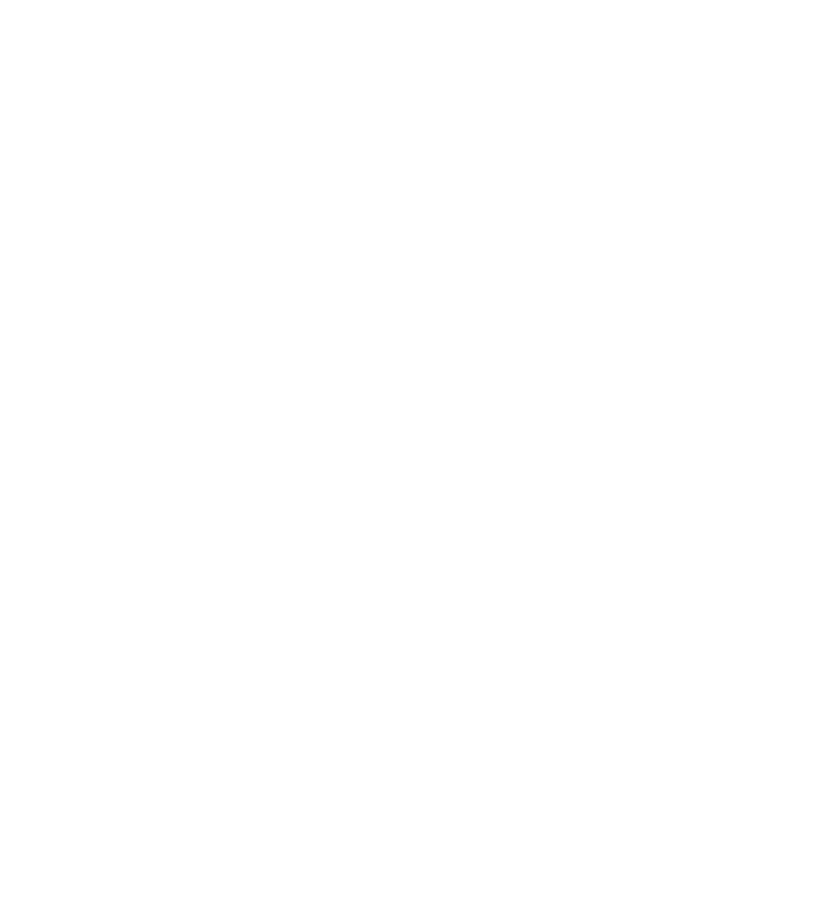
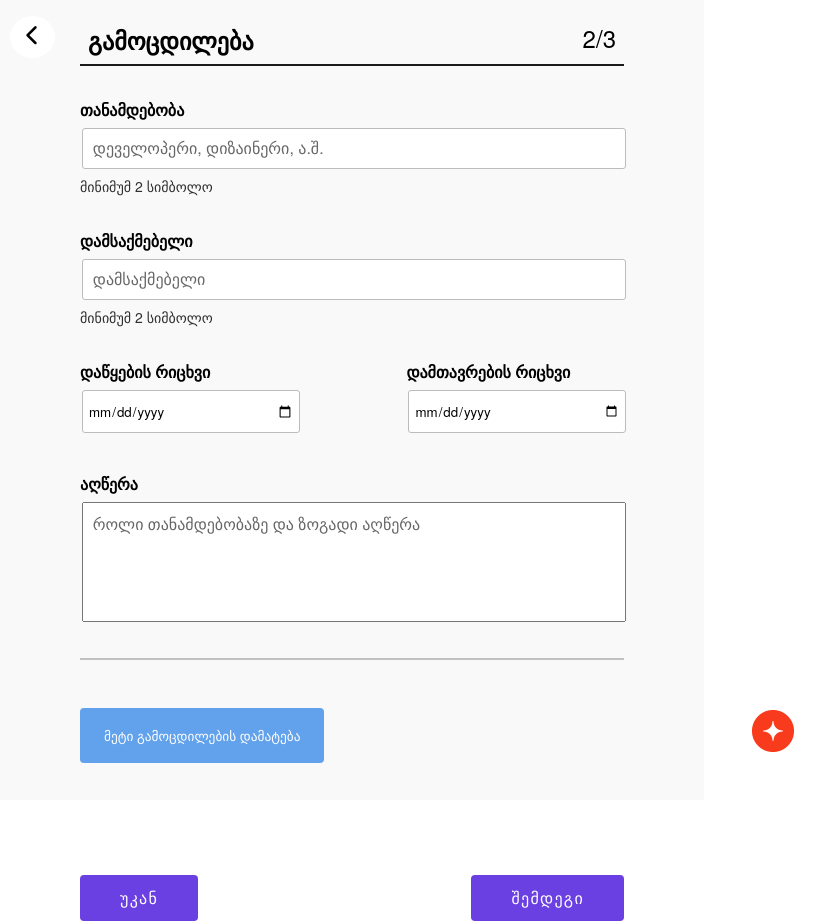
Before and after one commit to nikaKh12/resume-builder, a React (Create React App) app: page /experience in a window 1280 px wide. Before the commit this address had no page. Shown: the whole page, without its empty margins (0-831 px from the left). Before the commit the page ends 800 px from the top, so only its background shows below. Built offline with nearby package versions, Linux system fonts and the light colour scheme; a web font is replaced by a local one.

Commit message:
Added experience page and refactored some code

```diff
--- a/src/App.css
+++ b/src/App.css
@@ -332,3 +332,79 @@ textarea {
 #upload-preview[src] {
   display: block;
 }
+
+/* Experience */
+.experience {
+  width: 100%;
+  display: flex;
+}
+.experience-info-form {
+  width: 55%;
+  background-color: #f9f9f9;
+  padding: 1em 5em;
+  height: 100vh;
+}
+.experience-info-form input {
+  border: 1px solid #bcbcbc;
+  border-radius: 3px;
+}
+.experience-info-form input,
+.experience-info-form textarea {
+  width: 100%;
+  margin: 7px 2px;
+  padding: 10px 5px;
+}
+.experience-form-header {
+  display: flex;
+  justify-content: space-between;
+  margin: 0.6em 0.5em;
+}
+
+.duration {
+  display: flex;
+  justify-content: space-between;
+  margin-top: 2em;
+}
+.duration input {
+  width: 100%;
+  margin: 7px 2px;
+  padding: 10px 5px;
+}
+
+.exp {
+  justify-content: space-between;
+}
+
+.add-more-experience {
+  margin-top: 3em;
+}
+.add {
+  background-color: #62a1eb;
+  color: white;
+  border: none;
+  padding: 18px 24px;
+  outline: none;
+  cursor: pointer;
+  border-radius: 4px;
+}
+
+.duration-container {
+  display: flex;
+  justify-content: space-between;
+}
+
+.duration-start,
+.duration-end {
+  width: 40%;
+}
+
+.position-container,
+.employer-container,
+.duration-container,
+.description-container {
+  margin-top: 2em;
+}
+
+.description-container textarea {
+  height: 15vh;
+}
--- a/src/App.js
+++ b/src/App.js
@@ -1,6 +1,7 @@
 import React from "react";
 import HomePage from "./pages/HomePage";
 import PrivateInfo from "./pages/PrivateInfo";
+import Experience from "./pages/Experience";
 import { Routes, Route } from "react-router-dom";
 import "./App.css";
 
@@ -10,6 +11,7 @@ function App() {
       <Routes>
         <Route exact path="/" element={<HomePage />}></Route>
         <Route path="/private-info" element={<PrivateInfo />}></Route>
+        <Route path="/experience" element={<Experience />}></Route>
       </Routes>
     </div>
   );
--- a/src/Context/Context.js
+++ b/src/Context/Context.js
@@ -14,7 +14,8 @@ function ContextProvider({ children }) {
   const [pictureCheck, setPictureCheck] = useState(false);
   const [mailCheck, setMailCheck] = useState(false);
   const [phoneCheck, setPhoneCheck] = useState(false);
-  let [plus, setPlus] = useState("");
+  const [plus, setPlus] = useState("");
+  const [privateInfoValidated, setPrivateInfoValidated] = useState(false);
   const [formData, setFormData] = useState({
     firstName: "",
     lastName: "",
@@ -171,6 +172,8 @@ function ContextProvider({ children }) {
         resetData,
         validatePictureSuccess,
         setValidatePictureSuccess,
+        privateInfoValidated,
+        setPrivateInfoValidated,
       }}
     >
       {children}
--- /dev/null
+++ b/src/components/ExperienceForm.jsx
@@ -0,0 +1,134 @@
+import React, { useContext, useRef, useEffect } from "react";
+import FormHeader from "./FormHeader";
+import { Link } from "react-router-dom";
+import { Context } from "../Context/Context";
+import { InputField } from "./InputField";
+import { PrivatePicture } from "./PrivatePicture";
+import { AboutMe } from "./AboutMe";
+import { Email } from "./Email";
+import { Phone } from "./Phone";
+import { PrivateInfoBtn } from "./PrivateInfoBtn";
+import {
+  regex,
+  phoneRegex,
+  toggleValidation,
+  changeColor,
+  setBorder,
+} from "../helper/Helper";
+
+export default function PrivateInfoForm() {
+  const {
+    validateNameSuccess,
+    setValidateNameSuccess,
+    validateLastNameSuccess,
+    setValidateLastNameSuccess,
+    validatePictureSuccess,
+    setValidatePictureSuccess,
+    setValidateMailSuccess,
+    setValidatePhoneSuccess,
+    validateMailSuccess,
+    validatePhoneSuccess,
+    validateName,
+    validateMail,
+    validateAbout,
+    validateNumber,
+    validateLastName,
+    resetData,
+  } = useContext(Context);
+  const nameRef = useRef(null);
+  const lastNameRef = useRef(null);
+  const pictureRef = useRef(null);
+  const aboutRef = useRef(null);
+  const mailRef = useRef(null);
+  const phoneRef = useRef(null);
+  const incorrectNameRef = useRef(null);
+  const incorrectLastNameRef = useRef(null);
+  const incorrectMailRef = useRef(null);
+  const incorrectPhoneRef = useRef(null);
+  const pictureIconRef = useRef(null);
+
+  const refs = {
+    nameRef,
+    incorrectNameRef,
+    lastNameRef,
+    incorrectLastNameRef,
+    pictureRef,
+    pictureIconRef,
+    aboutRef,
+    mailRef,
+    incorrectMailRef,
+    phoneRef,
+    incorrectPhoneRef,
+  };
+  const lastNameRefs = { lastNameRef, incorrectLastNameRef };
+
+  // TO BE REFACTORED
+
+  return (
+    <div className="experience-info-form">
+      <Link to="/">
+        <i
+          class="fa-sharp fa-solid fa-chevron-left return"
+          onClick={resetData}
+        ></i>
+      </Link>
+      <FormHeader title="გამოცდილება" count="2" />
+      <hr />
+      <form>
+        <div className="position-container">
+          <label for="position" className="top-label">
+            თანამდებობა
+          </label>
+          <input
+            className="position"
+            type="text"
+            placeholder="დეველოპერი, დიზაინერი, ა.შ."
+          />
+          <label for="position" className="bottom-label">
+            მინიმუმ 2 სიმბოლო
+          </label>
+        </div>
+        <div className="employer-container">
+          <label for="employer" className="top-label">
+            დამსაქმებელი
+          </label>
+          <input className="employer" type="text" placeholder="დამსაქმებელი" />
+          <label for="employer" className="bottom-label">
+            მინიმუმ 2 სიმბოლო
+          </label>
+        </div>
+        <div className="duration-container">
+          <div className="duration-start">
+            <label for="start" className="top-label">
+              დაწყების რიცხვი
+            </label>
+            <input className="start" type="date" />
+          </div>
+          <div className="duration-end">
+            <label for="end" className="top-label">
+              დამთავრების რიცხვი
+            </label>
+            <input className="end" type="date" />
+          </div>
+        </div>
+        <div className="description-container">
+          <label for="description" className="top-label">
+            აღწერა
+          </label>
+          <textarea
+            className="description"
+            placeholder="როლი თანამდებობაზე და ზოგადი აღწერა"
+          />
+        </div>
+        <hr style={{ border: "0.5px solid #C1C1C1", marginTop: "1.5em" }} />
+        <div className="add-more-experience">
+          <button className="add">მეტი გამოცდილების დამატება</button>
+        </div>
+        <div className="btn-container exp">
+          <button>უკან</button>
+          <button>შემდეგი</button>
+        </div>
+      </form>
+    </div>
+  );
+}
--- a/src/components/FirstName.jsx
+++ b/src/components/InputField.jsx
@@ -1,10 +1,10 @@
 import React from "react";
 
-const FirstName = React.forwardRef((props, ref) => {
+const InputField = React.forwardRef((props, ref) => {
   return (
     <div className={props.className}>
       <label for={props.className} className="top-label">
-        სახელი
+        {props.title}
       </label>
       <input
         type="text"
@@ -12,19 +12,19 @@ const FirstName = React.forwardRef((props, ref) => {
         className={props.className}
         value={props.value}
         name={props.className}
-        ref={ref.nameRef}
+        ref={ref.nameRef || ref.lastNameRef}
         onChange={props.onChange}
       />
-      {props.validateNameSuccess && (
+      {props.validateSuccess && (
         <i className="fa-sharp fa-solid fa-circle-check" id="correct-name"></i>
       )}
-      {props.validateNameSuccess === false && (
+      {props.validateSuccess === false && (
         <i class="fa-solid fa-triangle-exclamation" id="incorrect-name"></i>
       )}
       <i
         class="fa-solid fa-triangle-exclamation"
         id="incorrect-name"
-        ref={ref.incorrectNameRef}
+        ref={ref.incorrectNameRef || ref.incorrectLastNameRef}
         style={{ visibility: "hidden" }}
       ></i>
 
@@ -35,4 +35,4 @@ const FirstName = React.forwardRef((props, ref) => {
   );
 });
 
-export { FirstName };
+export { InputField };
--- a/src/components/PrivateInfoBtn.jsx
+++ b/src/components/PrivateInfoBtn.jsx
@@ -1,11 +1,12 @@
-import React from "react";
+import React, { useContext } from "react";
+import { Context } from "../Context/Context";
 import { setBorder, setVisibility } from "../helper/Helper";
+import { Link, useNavigate } from "react-router-dom";
 
 const PrivateInfoBtn = React.forwardRef((props, ref) => {
-  return (
-    <div className={props.className}>
-      <button
-        onClick={(event) => {
+  const { privateInfoValidated, setPrivateInfoValidated } = useContext(Context);
+  const navigate = useNavigate();
+  const handleClick = (event) => {
     event.preventDefault();
     if (!props.validateNameSuccess) {
       setBorder(ref.nameRef, "1px solid #f02424");
@@ -37,11 +38,13 @@ const PrivateInfoBtn = React.forwardRef((props, ref) => {
       props.validatePhoneSuccess
     ) {
       console.log("validated");
+      setPrivateInfoValidated(true);
+      navigate("/experience");
     }
-        }}
-      >
-        შემდეგი
-      </button>
+  };
+  return (
+    <div className={props.className}>
+      <button onClick={handleClick}>შემდეგი</button>
     </div>
   );
 });
--- a/src/components/PrivateInfoForm.jsx
+++ b/src/components/PrivateInfoForm.jsx
@@ -2,8 +2,7 @@ import React, { useContext, useRef, useEffect } from "react";
 import FormHeader from "./FormHeader";
 import { Link } from "react-router-dom";
 import { Context } from "../Context/Context";
-import { FirstName } from "./FirstName";
-import { LastName } from "./LastName";
+import { InputField } from "./InputField";
 import { PrivatePicture } from "./PrivatePicture";
 import { AboutMe } from "./AboutMe";
 import { Email } from "./Email";
@@ -61,6 +60,7 @@ export default function PrivateInfoForm() {
     phoneRef,
     incorrectPhoneRef,
   };
+  const lastNameRefs = { lastNameRef, incorrectLastNameRef };
   useEffect(() => {
     if (validatePictureSuccess) {
       changeColor(pictureRef, "black");
@@ -147,21 +147,23 @@ export default function PrivateInfoForm() {
       <hr />
       <form>
         <div className="form-names-container">
-          <FirstName
+          <InputField
             className="first-name"
             placeholder="ანზორი"
             value={localStorage.getItem("firstName")}
             onChange={validateName}
-            validateNameSuccess={validateNameSuccess}
+            validateSuccess={validateNameSuccess}
+            title="სახელი"
             ref={refs}
           />
-          <LastName
+          <InputField
             className="last-name"
             placeholder="მუმლაძე"
             value={localStorage.getItem("lastName")}
             onChange={validateLastName}
-            validateLastNameSuccess={validateLastNameSuccess}
-            ref={refs}
+            validateSuccess={validateLastNameSuccess}
+            title="გვარი"
+            ref={lastNameRefs}
           />
         </div>
         <PrivatePicture
--- /dev/null
+++ b/src/pages/Experience.jsx
@@ -0,0 +1,14 @@
+import React, { useState, useContext } from "react";
+import PrivateInfoForm from "../components/PrivateInfoForm";
+import ExperienceForm from "../components/ExperienceForm";
+import Resume from "../components/Resume";
+import { Context } from "../Context/Context";
+
+export default function Experience() {
+  return (
+    <div className="experience">
+      <ExperienceForm />
+      <Resume />
+    </div>
+  );
+}
```
Lines whose indentation alone changed are shown as unchanged.
